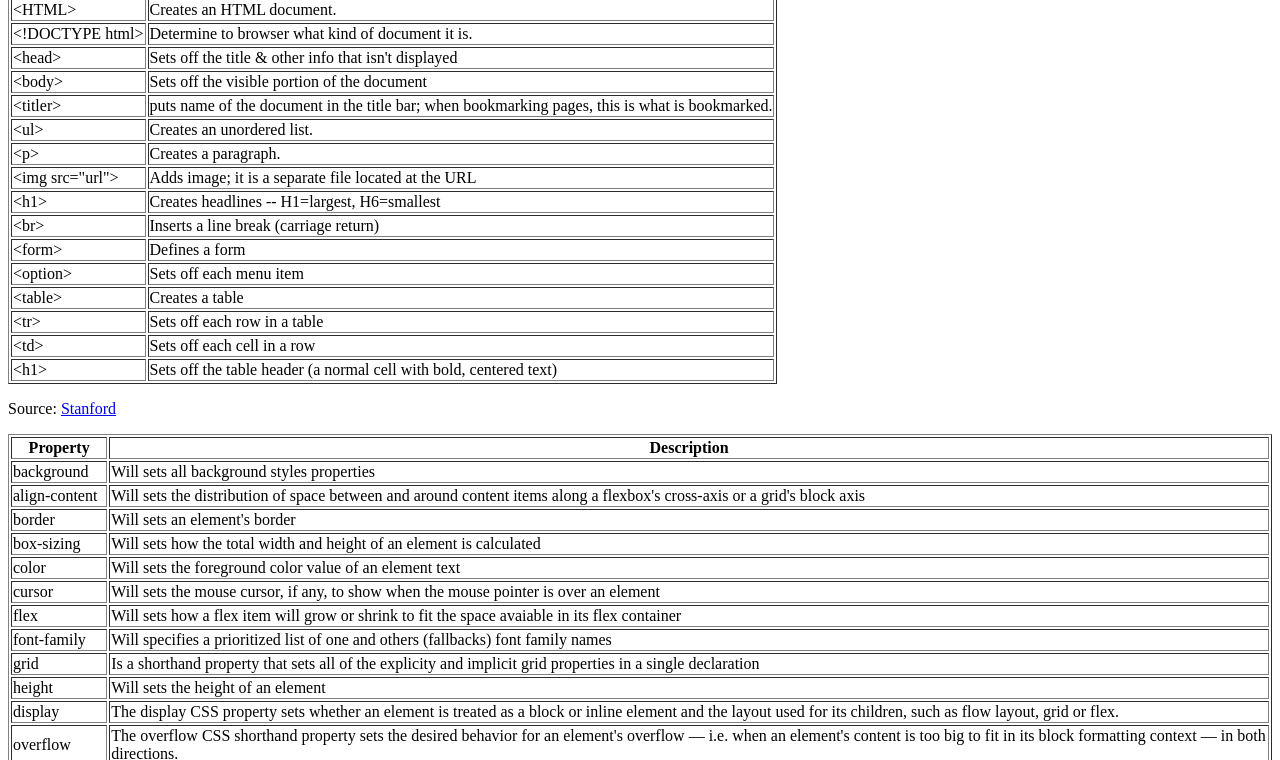
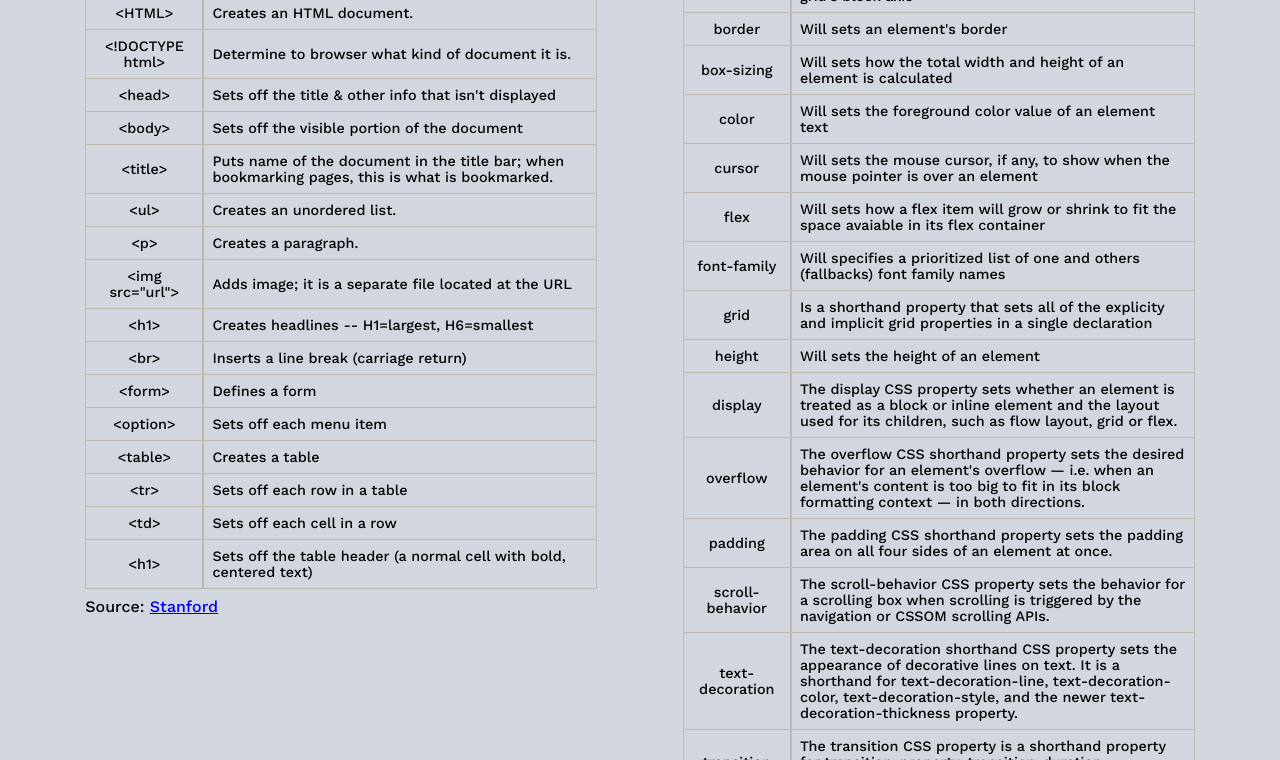
Before and after one commit to alfredoparreiras-zz/CD---HTML-CSS, a plain HTML site: page CheatSheet/index.html in a window 1280 px wide. Shown: the part 108-868 px from the top of the page. Drawn offline with nearby package versions, Linux system fonts and the light colour scheme.

Commit message:
Add New Project

```diff
--- a/CheatSheet/Resources/CSS/styles.css
+++ b/CheatSheet/Resources/CSS/styles.css
@@ -0,0 +1,98 @@
+@import url('https://fonts.googleapis.com/css2?family=Work+Sans:ital,wght@0,500;0,700;0,800;1,300&display=swap');
+
+* {
+    margin: 0;
+    padding: 0;
+    font-family: 'Work Sans', sans-serif;
+    box-sizing: border-box;
+    scroll-behavior: smooth;
+}
+
+body {
+    height: 1000px;
+    width: 100%;
+    background-color: #d2d7df;
+}
+
+header {
+    position: fixed;
+    height: 80px;
+    width: 100%;
+    background-color: #bdbbb0;
+    z-index: 10;
+}
+
+h1 {
+    margin: 24px 0;
+    text-align: center;
+    color: #353535;
+}
+
+.tables {
+    height: 100vh;
+    position: relative;
+    display: flex;
+    justify-content: space-evenly;
+    align-items: center;
+    align-content: space-between;
+
+}
+
+td, th {
+    padding: 8px;
+
+}
+
+th {
+    text-transform: uppercase;
+}
+
+td {
+    font-size: 0.9em;
+}
+.html ,
+.css {
+    display: inline-block;
+    width: 40%;
+}
+
+.html {
+
+}
+
+.first-col {
+    text-align: center;
+    border-right: solid 2px #bdbbb0;;
+}
+
+tr:hover {
+    text-align: center;
+    background-color: #353535;
+    color: #bdbbb0;
+}
+
+.html-table {
+    border-collapse: collapse;
+}
+
+.html-table tr {
+    border: #bdbbb0 solid 1px;
+}
+
+.css {
+    position: relative;
+    top: 3.9em;
+}
+
+.css-table {
+    border-collapse: collapse;
+}
+
+.css-table tr {
+    border: #bdbbb0 solid 1px;
+
+}
+
+p {
+    padding: 8px 0;
+}
--- a/CheatSheet/index.html
+++ b/CheatSheet/index.html
@@ -4,163 +4,168 @@
     <meta charset="UTF-8">
     <meta http-equiv="X-UA-Compatible" content="IE=edge">
     <meta name="viewport" content="width=device-width, initial-scale=1.0">
+    <link rel="stylesheet" href="/Resources/CSS/styles.css">
     <title>HTML & CSS CheatSheet</title>
 </head>
 <body>
+
+    <header>
         <h1>HTML & CSS CheatSheet</h1>
+    </header>
 
+    <section class="tables">
         <section class="html">
-        <table border="1px">
+            <table class="html-table">
                 <thead>
-                <th scope="col">TAG</th>
+                    <th scope="col" class="first-col">TAG</th>
                     <th scope="col">Description</th>
                 </thead>
                 <tbody>
                     <tr>
-                    <td>&ltHTML&gt</td>
+                        <td class="first-col">&ltHTML&gt</td>
                         <td>Creates an HTML document.</td>
                     </tr>
                     <tr>
-                    <td>&lt!DOCTYPE html&gt</td>
+                        <td class="first-col">&lt!DOCTYPE html&gt</td>
                         <td>Determine to browser what kind of document it is.</td>
                     </tr>
                     <tr>
-                    <td>&lthead&gt</td>
+                        <td class="first-col">&lthead&gt</td>
                         <td>Sets off the title & other info that isn't displayed </td>
                     </tr>
                     <tr>
-                    <td>&ltbody&gt</td>
+                        <td class="first-col">&ltbody&gt</td>
                         <td>Sets off the visible portion of the document</td>
                     </tr>
                     <tr>
-                    <td>&lttitler&gt</td>
-                    <td>puts name of the document in the title bar; when
+                        <td class="first-col">&lttitle&gt</td>
+                        <td>Puts name of the document in the title bar; when
                             bookmarking pages, this is what is bookmarked.</td>
                     </tr>
                     <tr>
-                    <td>&ltul&gt</td>
+                        <td class="first-col">&ltul&gt</td>
                         <td>Creates an unordered list.</td>
                     </tr>
                     <tr>
-                    <td>&ltp&gt</td>
+                        <td class="first-col">&ltp&gt</td>
                         <td>Creates a paragraph.</td>
                     </tr>
                     <tr>
-                    <td>&ltimg src="url"&gt</td>
+                        <td class="first-col">&ltimg src="url"&gt</td>
                         <td>Adds image; it is a separate file located at the URL</td>
                     </tr>
                     <tr>
-                    <td>&lth1&gt</td>
+                        <td class="first-col">&lth1&gt</td>
                         <td>Creates headlines -- H1=largest, H6=smallest</td>
                     </tr>
-                <td>&ltbr&gt</td>
+                        <td class="first-col">&ltbr&gt</td>
                         <td>Inserts a line break (carriage return)</td>
                     </tr>
                     <tr>
-                    <td>&ltform&gt</td>
+                        <td class="first-col">&ltform&gt</td>
                         <td>Defines a form</td>
                     </tr>
                     <tr>
-                    <td>&ltoption&gt</td>
+                        <td class="first-col">&ltoption&gt</td>
                         <td>Sets off each menu item</td>
                     </tr>
                     <tr>
-                    <td>&lttable&gt</td>
+                        <td class="first-col">&lttable&gt</td>
                         <td>Creates a table</td>
                     </tr>
                     <tr>
-                    <td>&lttr&gt</td>
+                        <td class="first-col">&lttr&gt</td>
                         <td>Sets off each row in a table</td>
                     </tr>
                     <tr>
-                    <td>&lttd&gt</td>
+                        <td class="first-col">&lttd&gt</td>
                         <td>Sets off each cell in a row</td>
                     </tr>
                     <tr>
-                    <td>&lth1&gt</td>
+                        <td class="first-col">&lth1&gt</td>
                         <td>Sets off the table header (a normal cell with bold,
                             centered text)</td>
                     </tr>
                 </tbody>
             </table>
-        <p>Source: <a href="https://web.stanford.edu/group/csp/cs21/htmlcheatsheet.pdf">Stanford</a> </p>
+            <p>Source: <a href="https://web.stanford.edu/group/csp/cs21/htmlcheatsheet.pdf">Stanford</a></p>
 
         </section>
         <section class="css">
-        <table border="1px">
+            <table class="css-table">
                 <thead>
-                <th scope="col">Property</th>
+                    <th scope="col" class="first-col">Property</th>
                     <th scope="col">Description</th>
                 </thead>
                 <tbody>
                     <tr>
-                    <td>background</td>
+                        <td class="first-col">background</td>
                         <td>Will sets all background styles properties</td>
                     </tr>
                     <tr>
-                    <td>align-content</td>
+                        <td class="first-col">align-content</td>
                         <td>Will sets the distribution of space between and around content items along a flexbox's cross-axis or a grid's block axis</td>
                     </tr>
                     <tr>
-                    <td>border</td>
+                        <td class="first-col">border</td>
                         <td>Will sets an element's border</td>
                     </tr>
                     <tr>
-                    <td>box-sizing</td>
+                        <td class="first-col">box-sizing</td>
                         <td>Will sets how the total width and height of an element is calculated</td>
                     </tr>
                     <tr>
-                    <td>color</td>
+                        <td class="first-col">color</td>
                         <td>Will sets the foreground color value of an element text</td>
                     </tr>
                     <tr>
-                    <td>cursor</td>
+                        <td class="first-col">cursor</td>
                         <td>Will sets the mouse cursor, if any, to show when the mouse pointer is over an element</td>
                     </tr>
                     <tr>
-                    <td>flex</td>
+                        <td class="first-col">flex</td>
                         <td>Will sets how a flex item will grow or shrink to fit the space avaiable in its flex container</td>
                     </tr>
                     <tr>
-                    <td>font-family</td>
+                        <td class="first-col">font-family</td>
                         <td>Will specifies a prioritized list of one and others (fallbacks) font family names</td>
                     </tr>
                     <tr>
-                    <td>grid</td>
+                        <td class="first-col">grid</td>
                         <td>Is a shorthand property that sets all of the explicity and implicit grid properties in a single declaration</td>
                     </tr>
                     <tr>
-                    <td>height</td>
+                        <td class="first-col">height</td>
                         <td>Will sets the height of an element</td>
                     </tr>
                     <tr>
-                    <td>display</td>
+                        <td class="first-col">display</td>
                         <td>The display CSS property sets whether an element is treated as a block or inline element and the layout used for its children, such as flow layout, grid or flex.</td>
                     </tr>
                     <tr>
-                    <td>overflow</td>
+                        <td class="first-col">overflow</td>
                         <td>The overflow CSS shorthand property sets the desired behavior for an element's overflow — i.e. when an element's content is too big to fit in its block formatting context — in both directions.</td>
                     </tr>
                     <tr>
-                    <td>padding</td>
+                        <td class="first-col">padding</td>
                         <td>The padding CSS shorthand property sets the padding area on all four sides of an element at once.</td>
                     </tr>
                     <tr>
-                    <td>scroll-behavior</td>
+                        <td class="first-col">scroll-behavior</td>
                         <td>The scroll-behavior CSS property sets the behavior for a scrolling box when scrolling is triggered by the navigation or CSSOM scrolling APIs.</td>
                     </tr>
                     <tr>
-                    <td>text-decoration</td>
+                        <td class="first-col">text-decoration</td>
                         <td>The text-decoration shorthand CSS property sets the appearance of decorative lines on text. It is a shorthand for text-decoration-line, text-decoration-color, text-decoration-style, and the newer text-decoration-thickness property.</td>
                     </tr>
                     <tr>
-                    <td>transition</td>
+                        <td class="first-col">transition</td>
                         <td>The transition CSS property is a shorthand property for transition-property, transition-duration, transition-timing-function, and transition-delay.</td>
                     </tr>
-
                 </tbody>
             </table>
-
+            <p>Source: <a href="https://developer.mozilla.org/pt-BR/docs/Web/CSS">MDN</a></p>
+        </section>
     </section>
 </body>
 </html>
```
Also changed, not shown: Typography/index.html (+2 -0 lines). Lines whose indentation alone changed are shown as unchanged.
